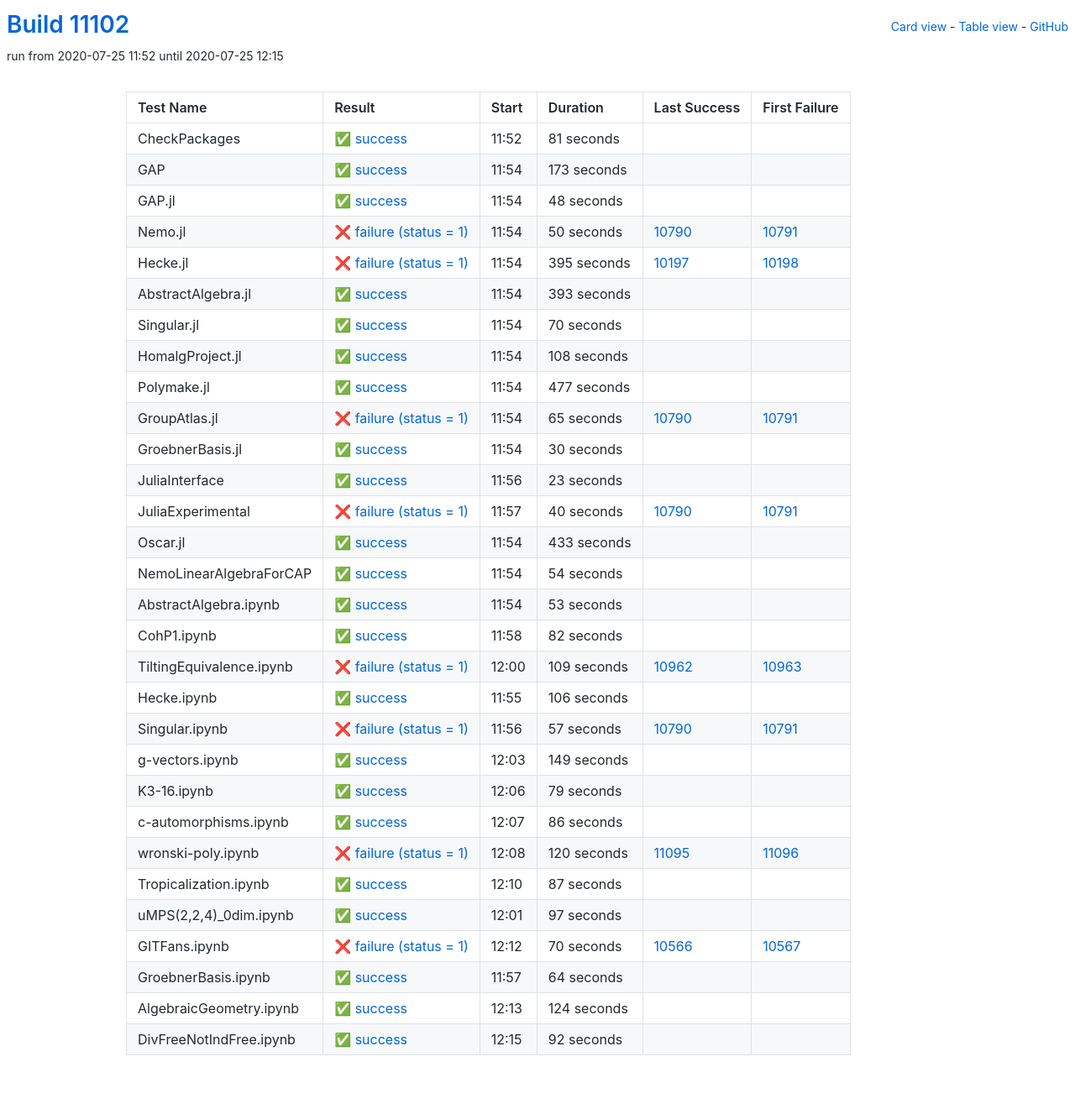
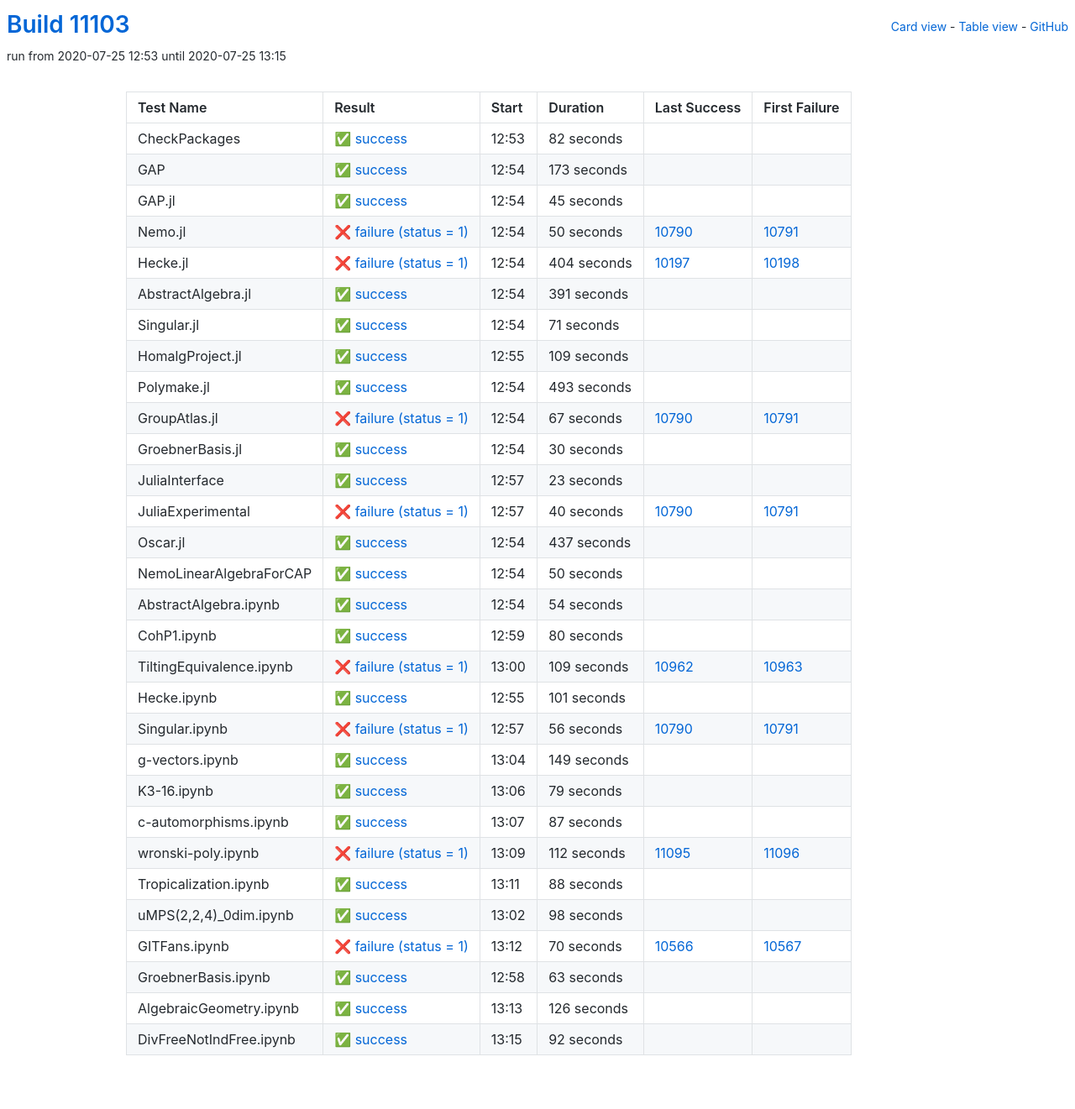
Before and after one commit to oscar-system/oscar-ci-status, a Jekyll site: the page built from table.html, in a window 1280 px wide. Shown: the whole page at 84% size. Built offline with Jekyll 4.4.1, drawn with Linux system fonts in a browser that asks for light colours.

Commit message:
Build #11103

```diff
--- a/_data/ci.yml
+++ b/_data/ci.yml
@@ -1,6 +1,6 @@
 ---
-build: 11102
-build_url: https://oscarci.mathematik.uni-kl.de/job/oscar/11102/
+build: 11103
+build_url: https://oscarci.mathematik.uni-kl.de/job/oscar/11103/
 job: oscar
 organization: oscar-system
 repo: oscar-ci-status
@@ -8,20 +8,20 @@
 tests:
 - name: CheckPackages
   id: checkpackages
-  log: https://oscarci.mathematik.uni-kl.de/job/oscar/11102/artifact/logs/build-11102/CheckPackages.log
-  start: 2020-07-25 11:52
+  log: https://oscarci.mathematik.uni-kl.de/job/oscar/11103/artifact/logs/build-11103/CheckPackages.log
+  start: 2020-07-25 12:53
   success: true
   exitcode: 0
   status: success
-  duration: 81
+  duration: 82
   last_success: false
   last_success_url:
   first_failure: false
   first_failure_url:
 - name: GAP
   id: gap
-  log: https://oscarci.mathematik.uni-kl.de/job/oscar/11102/artifact/logs/build-11102/GAP.log
-  start: 2020-07-25 11:54
+  log: https://oscarci.mathematik.uni-kl.de/job/oscar/11103/artifact/logs/build-11103/GAP.log
+  start: 2020-07-25 12:54
   success: true
   exitcode: 0
   status: success
@@ -32,20 +32,20 @@
   first_failure_url:
 - name: GAP.jl
   id: gap-jl
-  log: https://oscarci.mathematik.uni-kl.de/job/oscar/11102/artifact/logs/build-11102/GAP.jl.log
-  start: 2020-07-25 11:54
+  log: https://oscarci.mathematik.uni-kl.de/job/oscar/11103/artifact/logs/build-11103/GAP.jl.log
+  start: 2020-07-25 12:54
   success: true
   exitcode: 0
   status: success
-  duration: 48
+  duration: 45
   last_success: false
   last_success_url:
   first_failure: false
   first_failure_url:
 - name: Nemo.jl
   id: nemo-jl
-  log: https://oscarci.mathematik.uni-kl.de/job/oscar/11102/artifact/logs/build-11102/Nemo.jl.log
-  start: 2020-07-25 11:54
+  log: https://oscarci.mathematik.uni-kl.de/job/oscar/11103/artifact/logs/build-11103/Nemo.jl.log
+  start: 2020-07-25 12:54
   success: false
   exitcode: 1
   status: failure
@@ -56,80 +56,80 @@
   first_failure_url: https://oscarci.mathematik.uni-kl.de/job/oscar/10791/
 - name: Hecke.jl
   id: hecke-jl
-  log: https://oscarci.mathematik.uni-kl.de/job/oscar/11102/artifact/logs/build-11102/Hecke.jl.log
-  start: 2020-07-25 11:54
+  log: https://oscarci.mathematik.uni-kl.de/job/oscar/11103/artifact/logs/build-11103/Hecke.jl.log
+  start: 2020-07-25 12:54
   success: false
   exitcode: 1
   status: failure
-  duration: 395
+  duration: 404
   last_success: 10197
   last_success_url: https://oscarci.mathematik.uni-kl.de/job/oscar/10197/
   first_failure: 10198
   first_failure_url: https://oscarci.mathematik.uni-kl.de/job/oscar/10198/
 - name: AbstractAlgebra.jl
   id: abstractalgebra-jl
-  log: https://oscarci.mathematik.uni-kl.de/job/oscar/11102/artifact/logs/build-11102/AbstractAlgebra.jl.log
-  start: 2020-07-25 11:54
+  log: https://oscarci.mathematik.uni-kl.de/job/oscar/11103/artifact/logs/build-11103/AbstractAlgebra.jl.log
+  start: 2020-07-25 12:54
   success: true
   exitcode: 0
   status: success
-  duration: 393
+  duration: 391
   last_success: false
   last_success_url:
   first_failure: false
   first_failure_url:
 - name: Singular.jl
   id: singular-jl
-  log: https://oscarci.mathematik.uni-kl.de/job/oscar/11102/artifact/logs/build-11102/Singular.jl.log
-  start: 2020-07-25 11:54
+  log: https://oscarci.mathematik.uni-kl.de/job/oscar/11103/artifact/logs/build-11103/Singular.jl.log
+  start: 2020-07-25 12:54
   success: true
   exitcode: 0
   status: success
-  duration: 70
+  duration: 71
   last_success: false
   last_success_url:
   first_failure: false
   first_failure_url:
 - name: HomalgProject.jl
   id: homalgproject-jl
-  log: https://oscarci.mathematik.uni-kl.de/job/oscar/11102/artifact/logs/build-11102/HomalgProject.jl.log
-  start: 2020-07-25 11:54
+  log: https://oscarci.mathematik.uni-kl.de/job/oscar/11103/artifact/logs/build-11103/HomalgProject.jl.log
+  start: 2020-07-25 12:55
   success: true
   exitcode: 0
   status: success
-  duration: 108
+  duration: 109
   last_success: false
   last_success_url:
   first_failure: false
   first_failure_url:
 - name: Polymake.jl
   id: polymake-jl
-  log: https://oscarci.mathematik.uni-kl.de/job/oscar/11102/artifact/logs/build-11102/Polymake.jl.log
-  start: 2020-07-25 11:54
+  log: https://oscarci.mathematik.uni-kl.de/job/oscar/11103/artifact/logs/build-11103/Polymake.jl.log
+  start: 2020-07-25 12:54
   success: true
   exitcode: 0
   status: success
-  duration: 477
+  duration: 493
   last_success: false
   last_success_url:
   first_failure: false
   first_failure_url:
 - name: GroupAtlas.jl
   id: groupatlas-jl
-  log: https://oscarci.mathematik.uni-kl.de/job/oscar/11102/artifact/logs/build-11102/GroupAtlas.jl.log
-  start: 2020-07-25 11:54
+  log: https://oscarci.mathematik.uni-kl.de/job/oscar/11103/artifact/logs/build-11103/GroupAtlas.jl.log
+  start: 2020-07-25 12:54
   success: false
   exitcode: 1
   status: failure
-  duration: 65
+  duration: 67
   last_success: 10790
   last_success_url: https://oscarci.mathematik.uni-kl.de/job/oscar/10790/
   first_failure: 10791
   first_failure_url: https://oscarci.mathematik.uni-kl.de/job/oscar/10791/
 - name: GroebnerBasis.jl
   id: groebnerbasis-jl
-  log: https://oscarci.mathematik.uni-kl.de/job/oscar/11102/artifact/logs/build-11102/GroebnerBasis.jl.log
-  start: 2020-07-25 11:54
+  log: https://oscarci.mathematik.uni-kl.de/job/oscar/11103/artifact/logs/build-11103/GroebnerBasis.jl.log
+  start: 2020-07-25 12:54
   success: true
   exitcode: 0
   status: success
@@ -140,8 +140,8 @@
   first_failure_url:
 - name: JuliaInterface
   id: juliainterface
-  log: https://oscarci.mathematik.uni-kl.de/job/oscar/11102/artifact/logs/build-11102/JuliaInterface.log
-  start: 2020-07-25 11:56
+  log: https://oscarci.mathematik.uni-kl.de/job/oscar/11103/artifact/logs/build-11103/JuliaInterface.log
+  start: 2020-07-25 12:57
   success: true
   exitcode: 0
   status: success
@@ -152,8 +152,8 @@
   first_failure_url:
 - name: JuliaExperimental
   id: juliaexperimental
-  log: https://oscarci.mathematik.uni-kl.de/job/oscar/11102/artifact/logs/build-11102/JuliaExperimental.log
-  start: 2020-07-25 11:57
+  log: https://oscarci.mathematik.uni-kl.de/job/oscar/11103/artifact/logs/build-11103/JuliaExperimental.log
+  start: 2020-07-25 12:57
   success: false
   exitcode: 1
   status: failure
@@ -164,20 +164,32 @@
   first_failure_url: https://oscarci.mathematik.uni-kl.de/job/oscar/10791/
 - name: Oscar.jl
   id: oscar-jl
-  log: https://oscarci.mathematik.uni-kl.de/job/oscar/11102/artifact/logs/build-11102/Oscar.jl.log
-  start: 2020-07-25 11:54
+  log: https://oscarci.mathematik.uni-kl.de/job/oscar/11103/artifact/logs/build-11103/Oscar.jl.log
+  start: 2020-07-25 12:54
   success: true
   exitcode: 0
   status: success
-  duration: 433
+  duration: 437
   last_success: false
   last_success_url:
   first_failure: false
   first_failure_url:
 - name: NemoLinearAlgebraForCAP
   id: nemolinearalgebraforcap
-  log: https://oscarci.mathematik.uni-kl.de/job/oscar/11102/artifact/logs/build-11102/NemoLinearAlgebraForCAP.log
-  start: 2020-07-25 11:54
+  log: https://oscarci.mathematik.uni-kl.de/job/oscar/11103/artifact/logs/build-11103/NemoLinearAlgebraForCAP.log
+  start: 2020-07-25 12:54
+  success: true
+  exitcode: 0
+  status: success
+  duration: 50
+  last_success: false
+  last_success_url:
+  first_failure: false
+  first_failure_url:
+- name: AbstractAlgebra.ipynb
+  id: abstractalgebra-ipynb
+  log: https://oscarci.mathematik.uni-kl.de/job/oscar/11103/artifact/logs/build-11103/AbstractAlgebra.ipynb.log
+  start: 2020-07-25 12:54
   success: true
   exitcode: 0
   status: success
@@ -186,34 +198,22 @@
   last_success_url:
   first_failure: false
   first_failure_url:
-- name: AbstractAlgebra.ipynb
-  id: abstractalgebra-ipynb
-  log: https://oscarci.mathematik.uni-kl.de/job/oscar/11102/artifact/logs/build-11102/AbstractAlgebra.ipynb.log
-  start: 2020-07-25 11:54
+- name: CohP1.ipynb
+  id: cohp1-ipynb
+  log: https://oscarci.mathematik.uni-kl.de/job/oscar/11103/artifact/logs/build-11103/CohP1.ipynb.log
+  start: 2020-07-25 12:59
   success: true
   exitcode: 0
   status: success
-  duration: 53
-  last_success: false
-  last_success_url:
-  first_failure: false
-  first_failure_url:
-- name: CohP1.ipynb
-  id: cohp1-ipynb
-  log: https://oscarci.mathematik.uni-kl.de/job/oscar/11102/artifact/logs/build-11102/CohP1.ipynb.log
-  start: 2020-07-25 11:58
-  success: true
-  exitcode: 0
-  status: success
-  duration: 82
+  duration: 80
   last_success: false
   last_success_url:
   first_failure: false
   first_failure_url:
 - name: TiltingEquivalence.ipynb
   id: tiltingequivalence-ipynb
-  log: https://oscarci.mathematik.uni-kl.de/job/oscar/11102/artifact/logs/build-11102/TiltingEquivalence.ipynb.log
-  start: 2020-07-25 12:00
+  log: https://oscarci.mathematik.uni-kl.de/job/oscar/11103/artifact/logs/build-11103/TiltingEquivalence.ipynb.log
+  start: 2020-07-25 13:00
   success: false
   exitcode: 1
   status: failure
@@ -224,32 +224,32 @@
   first_failure_url: https://oscarci.mathematik.uni-kl.de/job/oscar/10963/
 - name: Hecke.ipynb
   id: hecke-ipynb
-  log: https://oscarci.mathematik.uni-kl.de/job/oscar/11102/artifact/logs/build-11102/Hecke.ipynb.log
-  start: 2020-07-25 11:55
+  log: https://oscarci.mathematik.uni-kl.de/job/oscar/11103/artifact/logs/build-11103/Hecke.ipynb.log
+  start: 2020-07-25 12:55
   success: true
   exitcode: 0
   status: success
-  duration: 106
+  duration: 101
   last_success: false
   last_success_url:
   first_failure: false
   first_failure_url:
 - name: Singular.ipynb
   id: singular-ipynb
-  log: https://oscarci.mathematik.uni-kl.de/job/oscar/11102/artifact/logs/build-11102/Singular.ipynb.log
-  start: 2020-07-25 11:56
+  log: https://oscarci.mathematik.uni-kl.de/job/oscar/11103/artifact/logs/build-11103/Singular.ipynb.log
+  start: 2020-07-25 12:57
   success: false
   exitcode: 1
   status: failure
-  duration: 57
+  duration: 56
   last_success: 10790
   last_success_url: https://oscarci.mathematik.uni-kl.de/job/oscar/10790/
   first_failure: 10791
   first_failure_url: https://oscarci.mathematik.uni-kl.de/job/oscar/10791/
 - name: g-vectors.ipynb
   id: g-vectors-ipynb
-  log: https://oscarci.mathematik.uni-kl.de/job/oscar/11102/artifact/logs/build-11102/g-vectors.ipynb.log
-  start: 2020-07-25 12:03
+  log: https://oscarci.mathematik.uni-kl.de/job/oscar/11103/artifact/logs/build-11103/g-vectors.ipynb.log
+  start: 2020-07-25 13:04
   success: true
   exitcode: 0
   status: success
@@ -260,8 +260,8 @@
   first_failure_url:
 - name: K3-16.ipynb
   id: k3-16-ipynb
-  log: https://oscarci.mathematik.uni-kl.de/job/oscar/11102/artifact/logs/build-11102/K3-16.ipynb.log
-  start: 2020-07-25 12:06
+  log: https://oscarci.mathematik.uni-kl.de/job/oscar/11103/artifact/logs/build-11103/K3-16.ipynb.log
+  start: 2020-07-25 13:06
   success: true
   exitcode: 0
   status: success
@@ -272,32 +272,8 @@
   first_failure_url:
 - name: c-automorphisms.ipynb
   id: c-automorphisms-ipynb
-  log: https://oscarci.mathematik.uni-kl.de/job/oscar/11102/artifact/logs/build-11102/c-automorphisms.ipynb.log
-  start: 2020-07-25 12:07
-  success: true
-  exitcode: 0
-  status: success
-  duration: 86
-  last_success: false
-  last_success_url:
-  first_failure: false
-  first_failure_url:
-- name: wronski-poly.ipynb
-  id: wronski-poly-ipynb
-  log: https://oscarci.mathematik.uni-kl.de/job/oscar/11102/artifact/logs/build-11102/wronski-poly.ipynb.log
-  start: 2020-07-25 12:08
-  success: false
-  exitcode: 1
-  status: failure
-  duration: 120
-  last_success: 11095
-  last_success_url: https://oscarci.mathematik.uni-kl.de/job/oscar/11095/
-  first_failure: 11096
-  first_failure_url: https://oscarci.mathematik.uni-kl.de/job/oscar/11096/
-- name: Tropicalization.ipynb
-  id: tropicalization-ipynb
-  log: https://oscarci.mathematik.uni-kl.de/job/oscar/11102/artifact/logs/build-11102/Tropicalization.ipynb.log
-  start: 2020-07-25 12:10
+  log: https://oscarci.mathematik.uni-kl.de/job/oscar/11103/artifact/logs/build-11103/c-automorphisms.ipynb.log
+  start: 2020-07-25 13:07
   success: true
   exitcode: 0
   status: success
@@ -306,22 +282,46 @@
   last_success_url:
   first_failure: false
   first_failure_url:
-- name: uMPS(2,2,4)_0dim.ipynb
-  id: umps-2-2-4-0dim-ipynb
-  log: https://oscarci.mathematik.uni-kl.de/job/oscar/11102/artifact/logs/build-11102/uMPS-2-2-4-_0dim.ipynb.log
-  start: 2020-07-25 12:01
+- name: wronski-poly.ipynb
+  id: wronski-poly-ipynb
+  log: https://oscarci.mathematik.uni-kl.de/job/oscar/11103/artifact/logs/build-11103/wronski-poly.ipynb.log
+  start: 2020-07-25 13:09
+  success: false
+  exitcode: 1
+  status: failure
+  duration: 112
+  last_success: 11095
+  last_success_url: https://oscarci.mathematik.uni-kl.de/job/oscar/11095/
+  first_failure: 11096
+  first_failure_url: https://oscarci.mathematik.uni-kl.de/job/oscar/11096/
+- name: Tropicalization.ipynb
+  id: tropicalization-ipynb
+  log: https://oscarci.mathematik.uni-kl.de/job/oscar/11103/artifact/logs/build-11103/Tropicalization.ipynb.log
+  start: 2020-07-25 13:11
   success: true
   exitcode: 0
   status: success
-  duration: 97
+  duration: 88
+  last_success: false
+  last_success_url:
+  first_failure: false
+  first_failure_url:
+- name: uMPS(2,2,4)_0dim.ipynb
+  id: umps-2-2-4-0dim-ipynb
+  log: https://oscarci.mathematik.uni-kl.de/job/oscar/11103/artifact/logs/build-11103/uMPS-2-2-4-_0dim.ipynb.log
+  start: 2020-07-25 13:02
+  success: true
+  exitcode: 0
+  status: success
+  duration: 98
   last_success: false
   last_success_url:
   first_failure: false
   first_failure_url:
 - name: GITFans.ipynb
   id: gitfans-ipynb
-  log: https://oscarci.mathematik.uni-kl.de/job/oscar/11102/artifact/logs/build-11102/GITFans.ipynb.log
-  start: 2020-07-25 12:12
+  log: https://oscarci.mathematik.uni-kl.de/job/oscar/11103/artifact/logs/build-11103/GITFans.ipynb.log
+  start: 2020-07-25 13:12
   success: false
   exitcode: 1
   status: failure
@@ -332,32 +332,32 @@
   first_failure_url: https://oscarci.mathematik.uni-kl.de/job/oscar/10567/
 - name: GroebnerBasis.ipynb
   id: groebnerbasis-ipynb
-  log: https://oscarci.mathematik.uni-kl.de/job/oscar/11102/artifact/logs/build-11102/GroebnerBasis.ipynb.log
-  start: 2020-07-25 11:57
+  log: https://oscarci.mathematik.uni-kl.de/job/oscar/11103/artifact/logs/build-11103/GroebnerBasis.ipynb.log
+  start: 2020-07-25 12:58
   success: true
   exitcode: 0
   status: success
-  duration: 64
+  duration: 63
   last_success: false
   last_success_url:
   first_failure: false
   first_failure_url:
 - name: AlgebraicGeometry.ipynb
   id: algebraicgeometry-ipynb
-  log: https://oscarci.mathematik.uni-kl.de/job/oscar/11102/artifact/logs/build-11102/AlgebraicGeometry.ipynb.log
-  start: 2020-07-25 12:13
+  log: https://oscarci.mathematik.uni-kl.de/job/oscar/11103/artifact/logs/build-11103/AlgebraicGeometry.ipynb.log
+  start: 2020-07-25 13:13
   success: true
   exitcode: 0
   status: success
-  duration: 124
+  duration: 126
   last_success: false
   last_success_url:
   first_failure: false
   first_failure_url:
 - name: DivFreeNotIndFree.ipynb
   id: divfreenotindfree-ipynb
-  log: https://oscarci.mathematik.uni-kl.de/job/oscar/11102/artifact/logs/build-11102/DivFreeNotIndFree.ipynb.log
-  start: 2020-07-25 12:15
+  log: https://oscarci.mathematik.uni-kl.de/job/oscar/11103/artifact/logs/build-11103/DivFreeNotIndFree.ipynb.log
+  start: 2020-07-25 13:15
   success: true
   exitcode: 0
   status: success
```
Also changed, not shown: README.md.
